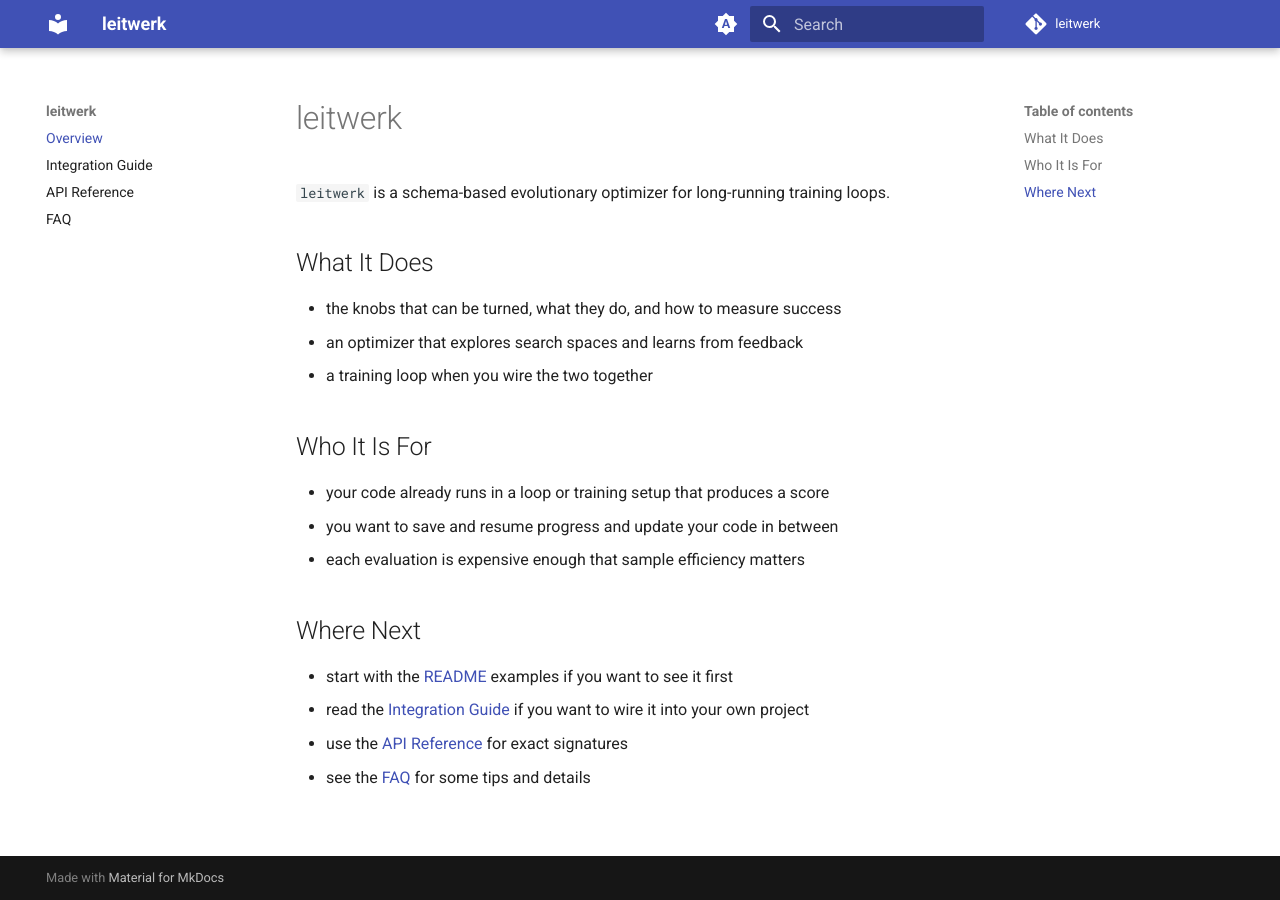
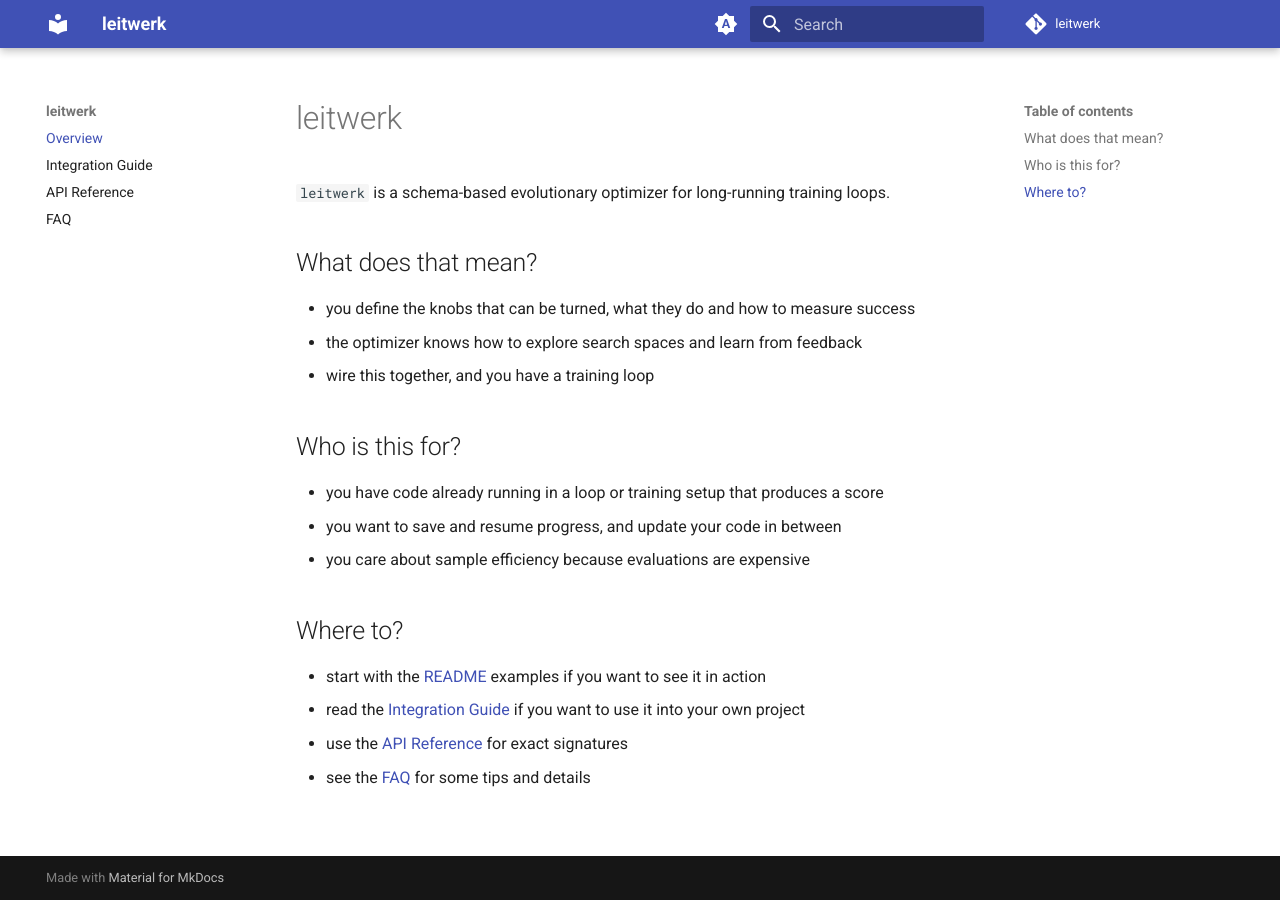
Before and after one commit to vschmidt91/xnes, an MkDocs documentation site: the page built from docs/index.md, in a window 1280 px wide. Built offline with MkDocs 1.6.1 and Material for MkDocs 9.7.7, drawn with Linux system fonts in a browser that asks for light colours; comment, search, counter and statistics services are not loaded.

Commit message:
align casing

```diff
--- a/docs/index.md
+++ b/docs/index.md
@@ -2,21 +2,21 @@
 
 `leitwerk` is a schema-based evolutionary optimizer for long-running training loops.
 
-## What It Does
+## What does that mean?
 
-- the knobs that can be turned, what they do, and how to measure success
-- an optimizer that explores search spaces and learns from feedback
-- a training loop when you wire the two together
+- you define the knobs that can be turned, what they do and how to measure success
+- the optimizer knows how to explore search spaces and learn from feedback
+- wire this together, and you have a training loop
 
-## Who It Is For
+## Who is this for?
 
-- your code already runs in a loop or training setup that produces a score
-- you want to save and resume progress and update your code in between
-- each evaluation is expensive enough that sample efficiency matters
+- you have code already running in a loop or training setup that produces a score
+- you want to save and resume progress, and update your code in between
+- you care about sample efficiency because evaluations are expensive
 
-## Where Next
+## Where to?
 
-- start with the [README](https://github.com/phantomsc2/leitwerk) examples if you want to see it first
-- read the [Integration Guide](guide.md) if you want to wire it into your own project
+- start with the [README](https://github.com/phantomsc2/leitwerk) examples if you want to see it in action
+- read the [Integration Guide](guide.md) if you want to use it into your own project
 - use the [API Reference](reference/api.md) for exact signatures
 - see the [FAQ](faq.md) for some tips and details
```
Also changed, not shown: README.md (+3 -1 lines), docs/guide.md (+1 -1 lines).
